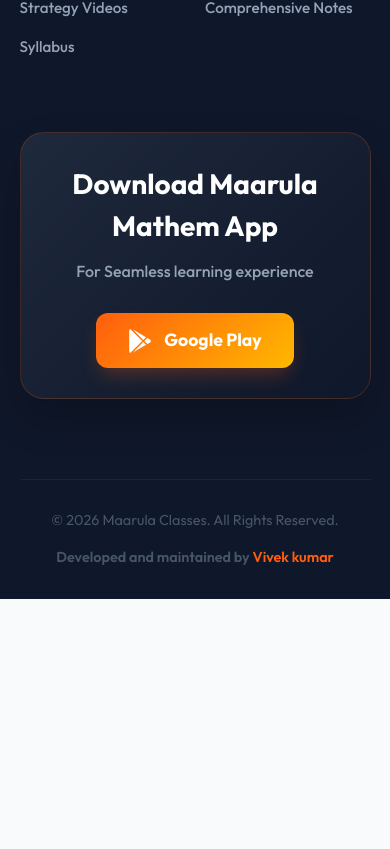
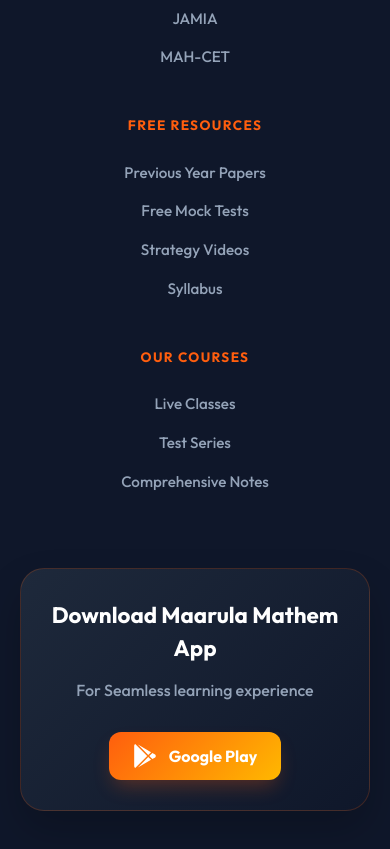
Before and after one commit to AVPXM8/Student-Portal-Frontend, a Next.js app: page / in a window 390 px wide. Shown: the part 6070-6919 px from the top of the page. Before the commit the page ends 6669 px from the top, so only its background shows below. Built offline with nearby package versions, Linux system fonts and the light colour scheme.

Commit message:
Add Footer component and styles

```diff
--- a/components/Footer.jsx
+++ b/components/Footer.jsx
@@ -97,7 +97,7 @@
       <div className={styles.footerBottom}>
         <p>© {new Date().getFullYear()} Maarula Classes. All Rights Reserved.</p>
         <p className={styles.developerCredit}>
-          Developed and maintained by{' '}
+          Designed & Developed with ❤️ by{' '}
           <a
             href="https://linkedin.com/in/vivek33pal"
             target="_blank"
--- a/components/Footer.module.css
+++ b/components/Footer.module.css
@@ -234,10 +234,30 @@
 }
 
 @media (max-width: 768px) {
+  .footer {
+    padding: 60px 20px 90px;
+  }
   .footerGrid {
     grid-template-columns: 1fr 1fr;
     gap: 40px 20px;
   }
   .footerTitle { font-size: 1.5rem; }
   .appCta { padding: 30px 20px; }
+  .playStoreButton { padding: 12px 24px; font-size: 1rem; }
 }
+
+@media (max-width: 480px) {
+  .footerGrid {
+    grid-template-columns: 1fr; /* Single column for small phones */
+    gap: 32px;
+    text-align: center;
+  }
+  .footerColumn a:hover {
+     transform: translateY(-2px);
+  }
+  .footerBottom {
+    flex-direction: column;
+    gap: 12px;
+  }
+  .appCta h4 { font-size: 1.4rem; }
+}
```
